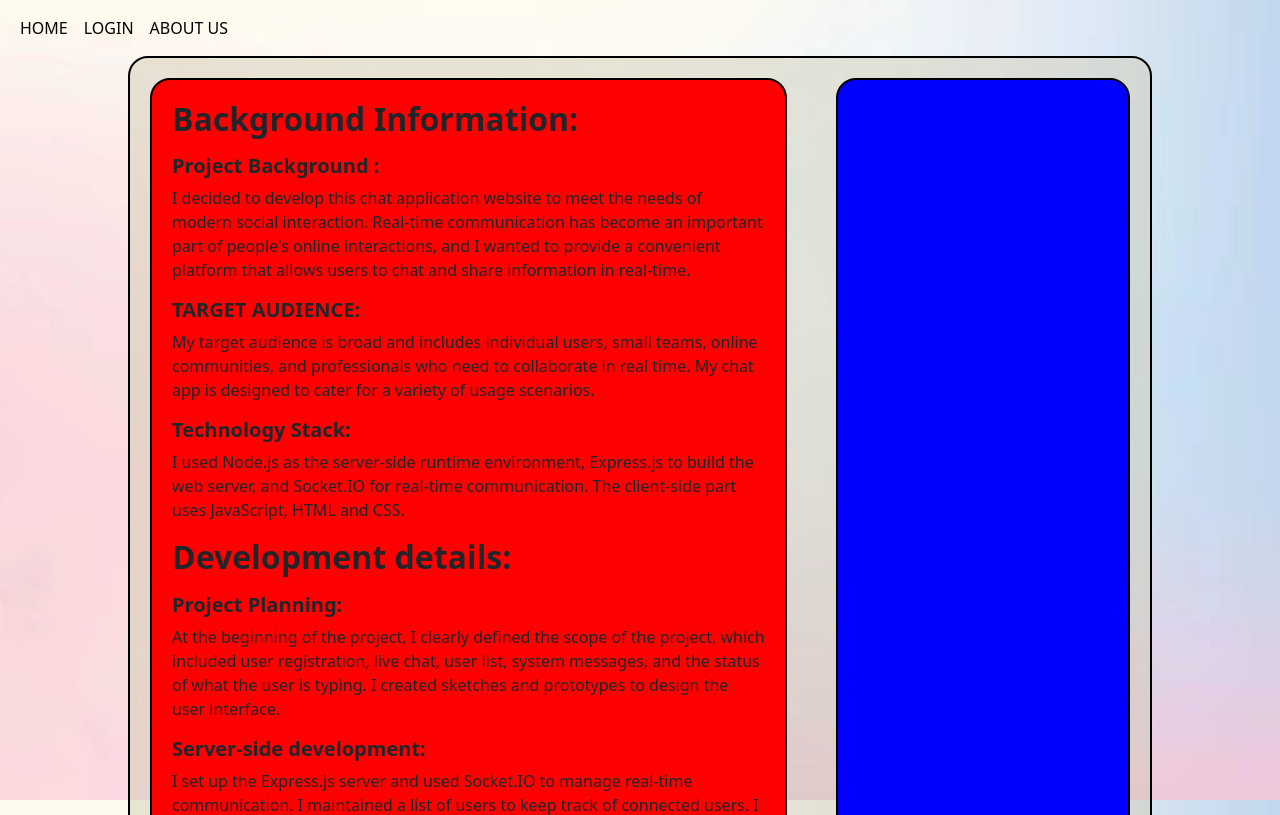
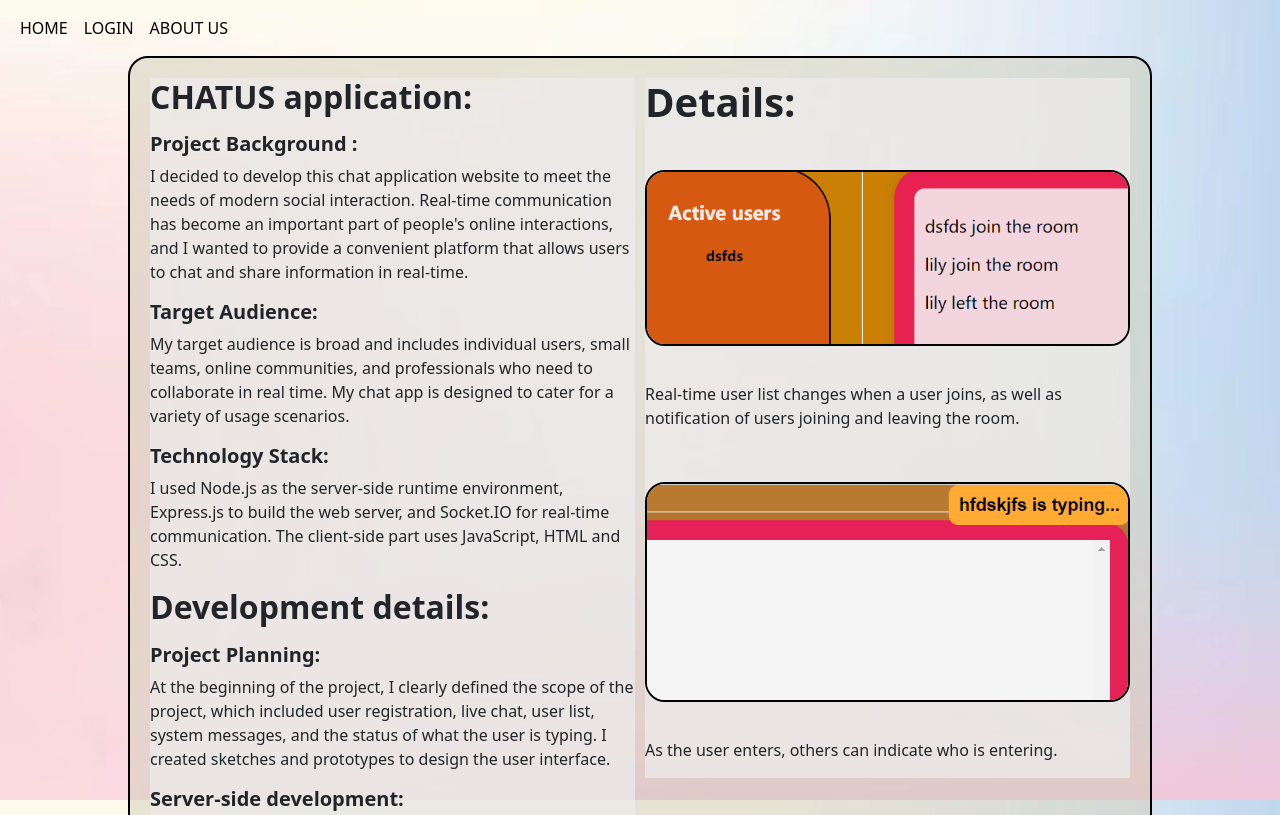
Before and after one commit to rz871256465/ca4, a website: page public/about.html in a window 1280 px wide. Shown: the top 815 px of the page. Drawn offline with nearby package versions, Linux system fonts and the light colour scheme.

Commit message:
change all files

```diff
--- a/public/about.html
+++ b/public/about.html
@@ -3,7 +3,7 @@
     <head>
         <meta charset="utf-8">
         <meta http-equiv="X-UA-Compatible" content="IE=edge">
-        <title>aboutpage</title>
+        <title>Aboutpage</title>
         <meta name="viewport" content="width=device-width, initial-scale=1">
         <link href="https://cdn.jsdelivr.net/npm/bootstrap@5.3.1/dist/css/bootstrap.min.css" rel="stylesheet">
         <script src="https://cdn.jsdelivr.net/npm/bootstrap@5.3.1/dist/js/bootstrap.bundle.min.js"></script>
@@ -29,10 +29,10 @@
 
        <div class="centerbox">
         <div class="rightbox">
-            <h2><strong>Background Information:</strong></h2>
+            <h2><strong>CHATUS application:</strong></h2>
             <p><h5><strong>Project Background :</strong></h5> I decided to develop this chat application website to meet the needs of modern social interaction. Real-time communication has become an important part of people's online interactions, and I wanted to provide a convenient platform that allows users to chat and share information in real-time.</p>
 
-               <p> <h5><strong>TARGET AUDIENCE: </strong></h5>My target audience is broad and includes individual users, small teams, online communities, and professionals who need to collaborate in real time. My chat app is designed to cater for a variety of usage scenarios.</p>
+               <p> <h5><strong>Target Audience: </strong></h5>My target audience is broad and includes individual users, small teams, online communities, and professionals who need to collaborate in real time. My chat app is designed to cater for a variety of usage scenarios.</p>
 
                 <p><h5><strong>Technology Stack:</strong></h5> I used Node.js as the server-side runtime environment, Express.js to build the web server, and Socket.IO for real-time communication. The client-side part uses JavaScript, HTML and CSS.</p>
             <h2><strong>Development details:</strong></h2>
@@ -54,7 +54,13 @@
 
 
         </div>
-        <div class="leftbox"></div>
+        <div class="leftbox">
+            <h1><strong>Details:</strong></h1>
+            <div class="img1"><img src="/img/list.jpg" alt="img1"></div>
+            <p>Real-time user list changes when a user joins, as well as notification of users joining and leaving the room.</p>
+            <div class="img2"><img src="/img/typing.jpg" alt="img2"></div>
+            <p>As the user enters, others can indicate who is entering.</p>
+            </div>
        </div>
 
 
--- a/public/css/about.css
+++ b/public/css/about.css
@@ -1,3 +1,4 @@
+
 body {
   background-repeat: no-repeat;
   background-size: 100% 100%;
@@ -8,18 +9,21 @@ body {
   margin: 0;
 }
 
+/* Style for the navigation bar */
 .navbar {
   margin: 0;
   background-color: transparent !important;
 }
 
+/* Style for navigation links */
 .navbar-nav .nav-link {
   color: black !important;
 }
 
+/* Create a centered container with specific styling */
 .centerbox {
   width: 80%;
-    margin: 0 auto;
+  margin: 0 auto; /* Center the container horizontally */
   border: 2px solid #000;
   border-radius: 20px;
   background-color: rgba(210, 205, 184, 0.5);
@@ -28,18 +32,27 @@ body {
   justify-content: space-between;
 }
 
-    .rightbox, .leftbox {
-    padding: 20px;
+/* Style for the right box inside the centered container */
+.rightbox {
+  flex: 5; /* Occupy 5/12 of the available space */
+  background-color: rgba(238, 236, 236, 0.758);
+  margin-right: 10px;
+}
+
+/* Style for the left box inside the centered container */
+.leftbox {
+  flex: 5; /* Occupy 5/12 of the available space */
+  background-color: rgba(238, 236, 236, 0.758);
+  display: flex;
+  flex-direction: column;
+  justify-content: space-between;
+  height: 700px;
+}
+
+/* Style for images inside the left box */
+.leftbox img {
   border: 2px solid #000;
   border-radius: 20px;
+  width: 100%;
+  height: auto;
 }
-
-    .rightbox {
-        width: 65%;
-        background-color: red;
-    }
-
-    .leftbox {
-        width: 30%;
-        background-color: blue;
-    }
```
Also changed, not shown: public/chat.html (+2 -3 lines), public/css/chat.css (+8 -5 lines), public/css/login.css (+5 -5 lines), public/index.html (+1 -1 lines), public/login.html (+2 -2 lines), public/img/backgound3.jpg (added), public/img/background2.jpg (added), public/img/list.jpg (added), public/img/typing.jpg (added). Lines whose indentation alone changed are shown as unchanged.
